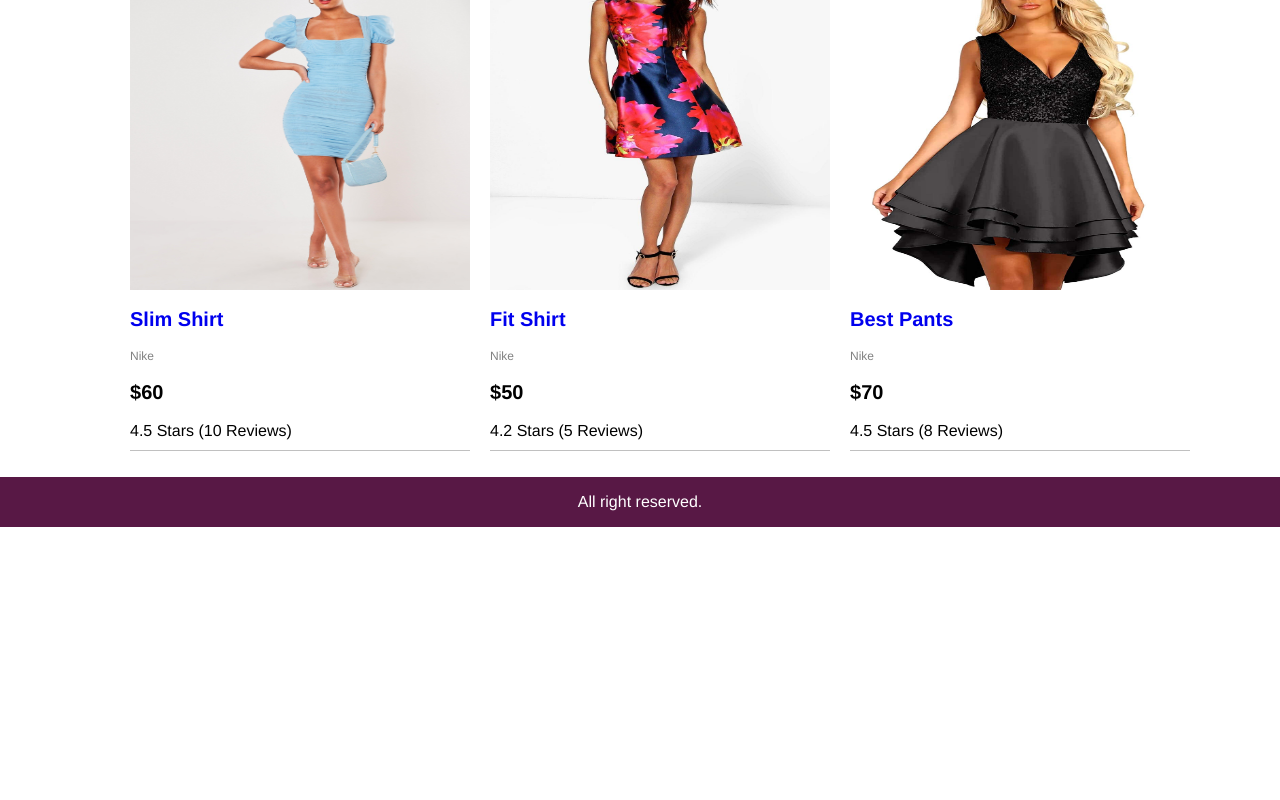
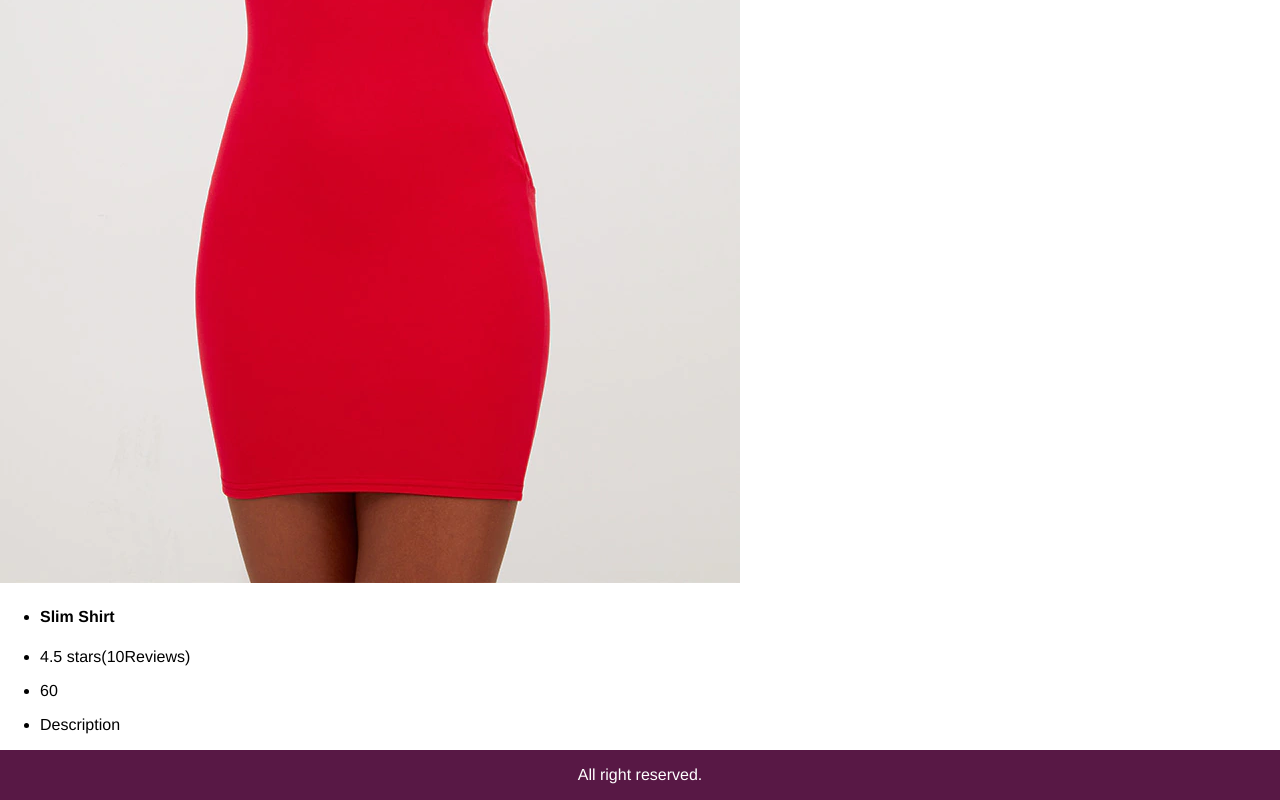
Before and after one commit to Conziello/shopmaxx, a React (Create React App) app in the folder frontend/: page /product/1 in a window 1280 px wide. Shown: the part 665-1465 px from the top of the page. Before the commit the page ends 1192 px from the top, so only its background shows below. Built offline with nearby package versions, Linux system fonts and the light colour scheme.

Commit message:
screen product

```diff
--- a/frontend/src/App.js
+++ b/frontend/src/App.js
@@ -1,6 +1,6 @@
 import React from 'react';
 import data from './data';
-import {BrowserRouter, Route} from 'react-router-dom';
+import {BrowserRouter, Route,Link} from 'react-router-dom';
 import './App.css';
 import HomeScreen from './Screens/HomeScreen';
 import ProductScreen from './Screens/ProductScreen';
@@ -24,7 +24,7 @@
         <button onClick={openMenu}>
           &#9776;
         </button>
-        <a href="index.html">ShopMaxx</a>
+        <Link to="/">ShopMaxx</Link>
       </div>
       <div className="header-links">
         <a href="cart.html">Cart</a>
@@ -50,26 +50,7 @@
         <Route path="/" exact={true} component={HomeScreen}/>
         <Route path="/product/:id" component={ProductScreen}/>
 
-        <ul className="products">
 
-         {
-         data.products.map(product =>
-          <li>
-          <div className="product">
-            <img className="product-image" src={product.image} alt="product" />
-            <div className="product-name">
-              <a href="product.html">
-                {product.name}
-              </a>
-            </div>
-         <div className="product-brand">{product.brand}</div>
-         <div className="product-price">${product.price}</div>
-            <div className="product-rating">{product.rating} Stars ({product.numReviews} Reviews)</div>
-          </div>
-          </li>
-         )}
-
-        </ul>
       </div>
 
     </main>
--- a/frontend/src/Screens/HomeScreen.js
+++ b/frontend/src/Screens/HomeScreen.js
@@ -1,11 +1,29 @@
 import React from 'react';
-
+import data from '../data';
+import {Link} from 'react-router-dom';
 function HomeScreen (props){
 
     return(
-     <div>
-        HomeScreen
-    </div>
+        <ul className="products">
+
+        {
+        data.products.map(product =>
+         <li>
+         <div className="product">
+
+             <Link to={'/product/'+ product._id}><img className="product-image" src={product.image} alt="product" /></Link>
+
+             <div className="product-name">
+                  <Link to={'/product/' + product._id}>{product.name}</Link>
+                </div>
+        <div className="product-brand">{product.brand}</div>
+        <div className="product-price">${product.price}</div>
+           <div className="product-rating">{product.rating} Stars ({product.numReviews} Reviews)</div>
+         </div>
+         </li>
+        )}
+
+       </ul>
     );
 }
 
--- a/frontend/src/Screens/ProductScreen.js
+++ b/frontend/src/Screens/ProductScreen.js
@@ -1,12 +1,43 @@
 import React from 'react';
+import data from '../data';
+import {Link} from 'react-router-dom';
 
 function ProductScreen (props){
+console.log(props.match.params.id);
+const product = data.products.find(x=> x._id ===props.match.params.id);
+    return<div>
 
-    return(
-     <div>
-        ProductScreen
-    </div>
-    );
+       <div>
+       <Link to="/">Back to result</Link>
+           </div>
+           <div className='details'>
+       <div className="details-image">
+           <img src={product.image} alt="product"></img>
+       </div>
+       <div className="details_info">
+           <ul>
+               <li>
+                   <h4>{product.name}</h4>
+               </li>
+               <li>
+                   {product.rating} stars({product.numReviews}Reviews)
+               </li>
+               <li>
+                   <p>
+                       {product.price}
+                   </p>
+               </li>
+               <li>
+                   Description
+                   <div>
+                       {product.description}
+                   </div>
+               </li>
+           </ul>
+       </div>
+        </div>
+        </div>
+
 }
 
 
--- a/frontend/src/data.js
+++ b/frontend/src/data.js
@@ -31,7 +31,7 @@
         numReviews: 8
       },
       {
-        _id: '1',
+        _id: '4',
         name: 'Slim Shirt',
         category: 'Shirts',
         image: '/images/d4.jpg',
@@ -41,7 +41,7 @@
         numReviews: 10
       },
       {
-        _id: '2',
+        _id: '5',
         name: 'Fit Shirt',
         category: 'Shirts',
         image: '/images/d5.jpg',
@@ -51,7 +51,7 @@
         numReviews: 5
       },
       {
-        _id: '3',
+        _id: '6',
         name: 'Best Pants',
         category: 'Pants',
         image: '/images/d6.jpg',
--- a/frontend/src/index.css
+++ b/frontend/src/index.css
@@ -6,6 +6,9 @@
   font: 1.6rem Helvetica;
   height: 100vh;
   margin: 0;
+}
+#root {
+  height: 100%;
 }
 .grid-container{
   display: grid;
@@ -57,7 +60,7 @@
   text-decoration: none;
 }
 a:hover{
-  color:  #DAF7A6;
+  color: #900C3F;
 
 }
 /* Home Screen */
```
Also changed, not shown: 1 other file (tests, documents, lock files or other folders).
